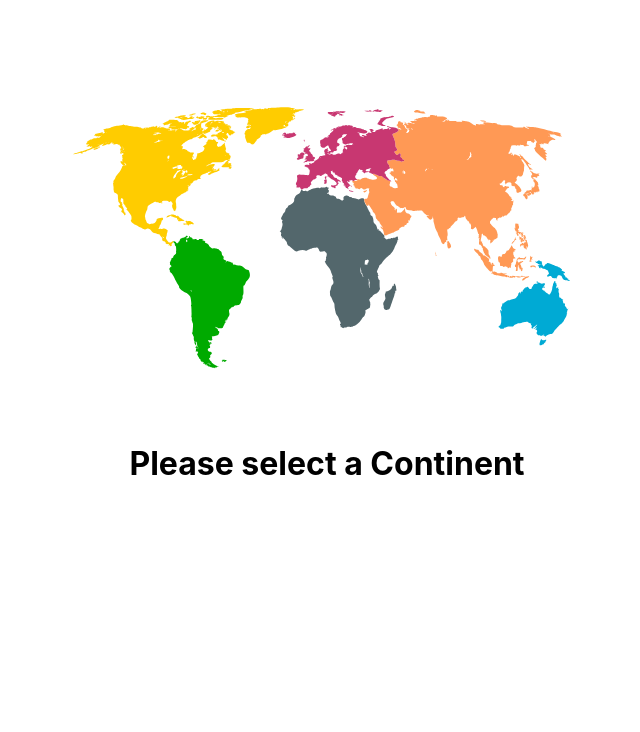
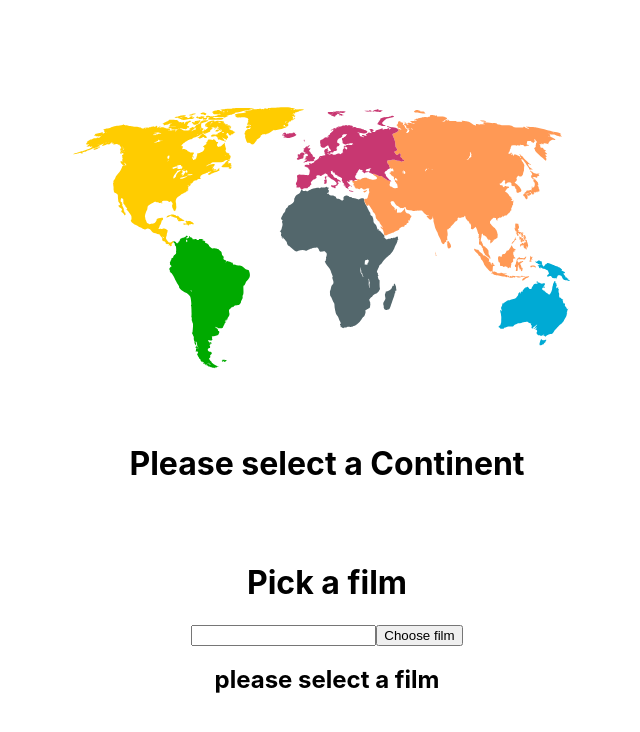
Before and after one commit to gary-butler307/world-news, a React (Create React App) app: page / in a window 1280 px wide. Shown: the top 732 px of the page, without its empty margins (313-953 px from the left). Built offline with nearby package versions, Linux system fonts and the light colour scheme.

Commit message:
updated with film search

```diff
--- a/src/App.js
+++ b/src/App.js
@@ -6,7 +6,7 @@ import CountryList from './components/CountryList';
 import NewsItems from './components/NewsItems';
 import ApolloClient, { gql } from 'apollo-boost';
 import MapContext from './context/mapContext';
-import ListContext from './context/mapContext';
+import FilmSearch from './components/FIlmSearch/index';
 
 //get graphql endpoint
 const client = new ApolloClient({
@@ -69,10 +69,10 @@ function App() {
       query: GET_NEWS
     }).then(result => { updateNewsItems(result.data.news); console.log(result.data.news); }).then(() => { updateLoadState(true); updateLoadError(false) }).catch(err => updateLoadError(true))
 
-    console.log(newsItems);
   }
 
   return (
+    <div>
       <MapContext.Provider value={contextProvider}>
         <div className="App">
           {/*always show map*/}
@@ -86,9 +86,14 @@ function App() {
           {countryList.length === 0 && countrySelection.length === 0 ? <h1>Please select a Continent</h1> : ''}
 
           {/*if the countrySelection state is not empty show the news items*/}
-        {/* {countrySelection.length !== 0 ? <NewsItems country={countrySelection} newsItems={newsItems} loadState={loadState} loadError={loadError} /> : ''} */}
+          {countrySelection.length !== 0 ? <NewsItems country={countrySelection} newsItems={newsItems} loadState={loadState} loadError={loadError} /> : ''}
         </div>
       </MapContext.Provider>
+
+      <FilmSearch client={client} />
+    </div>
+
+
   );
 }
 
--- /dev/null
+++ b/src/components/FIlmSearch/filmSearch.scss
@@ -0,0 +1,6 @@
+.film-search {
+    width: 500px;
+    margin: 0px auto;
+    text-align: center;
+
+}
--- /dev/null
+++ b/src/components/FIlmSearch/index.js
@@ -0,0 +1,55 @@
+import React, { useState } from 'react';
+import ApolloClient, { gql } from 'apollo-boost';
+import './filmSearch.scss';
+
+
+const FilmSearch = ({ client }) => {
+
+    const [inputValue, updateValue] = useState('');
+
+    const [filmResult, updateFilmResult] = useState({});
+
+    function searchFilm() {
+
+        const GET_FILM = gql
+            `{
+        films(title:"${inputValue}") {
+            Title
+            Director
+            Poster
+        }
+    }`;
+
+        client.query({
+            query: GET_FILM
+        }).then(result => { updateFilmResult(result.data.films) });
+    }
+
+    return (
+        <div>
+            <div className='film-search'>
+
+                <h1>Pick a film</h1>
+                <input value={inputValue} onChange={e => updateValue(e.target.value)} />
+
+                <button onClick={searchFilm}>Choose film</button>
+
+
+                {
+                    filmResult.Title && inputValue.length !== 0 ?
+
+                        <div className='results'>
+                            <h2>{filmResult.Title}</h2>
+
+                            <img src={filmResult.Poster} />
+                        </div>
+
+                        : <h2>please select a film</h2>
+                }
+            </div>
+        </div>
+    );
+
+};
+
+export default FilmSearch;
```
Also changed, not shown: gql-server/server.js (+16 -4 lines). Lines whose indentation alone changed are shown as unchanged.
